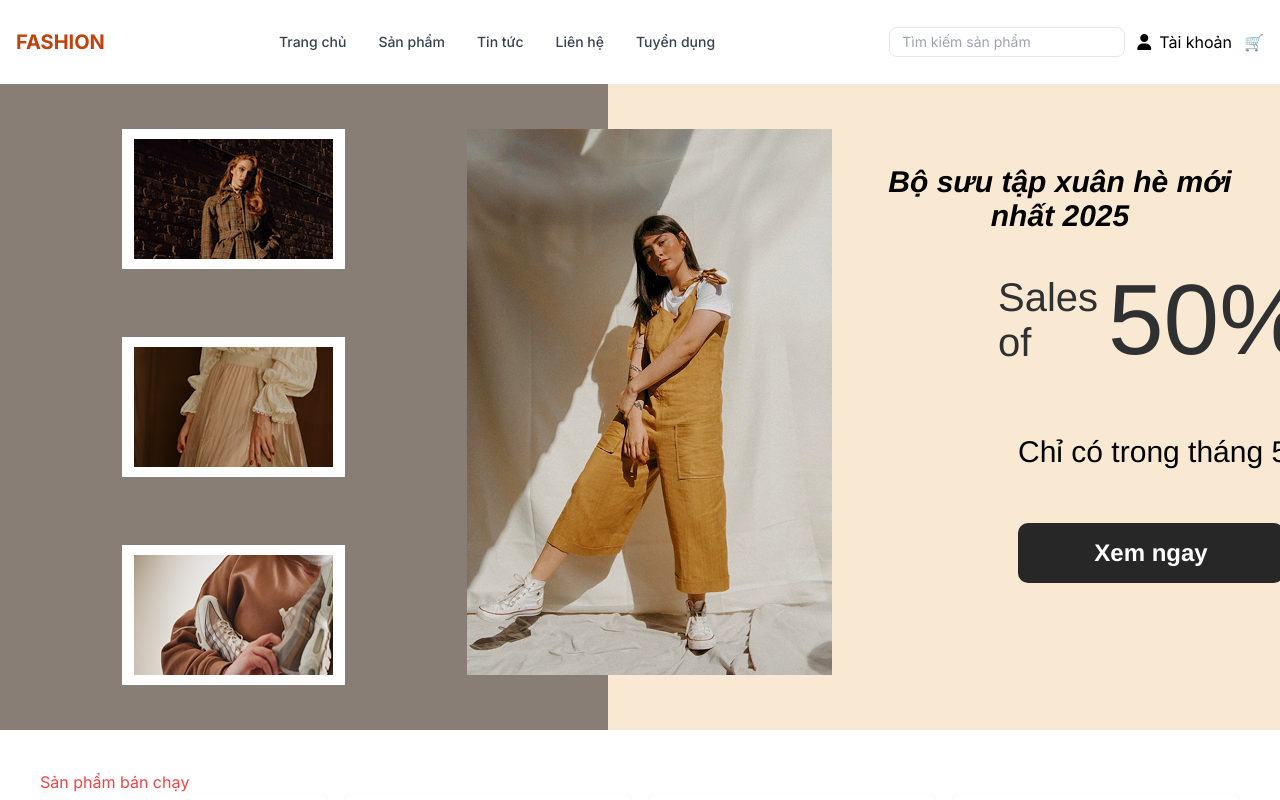
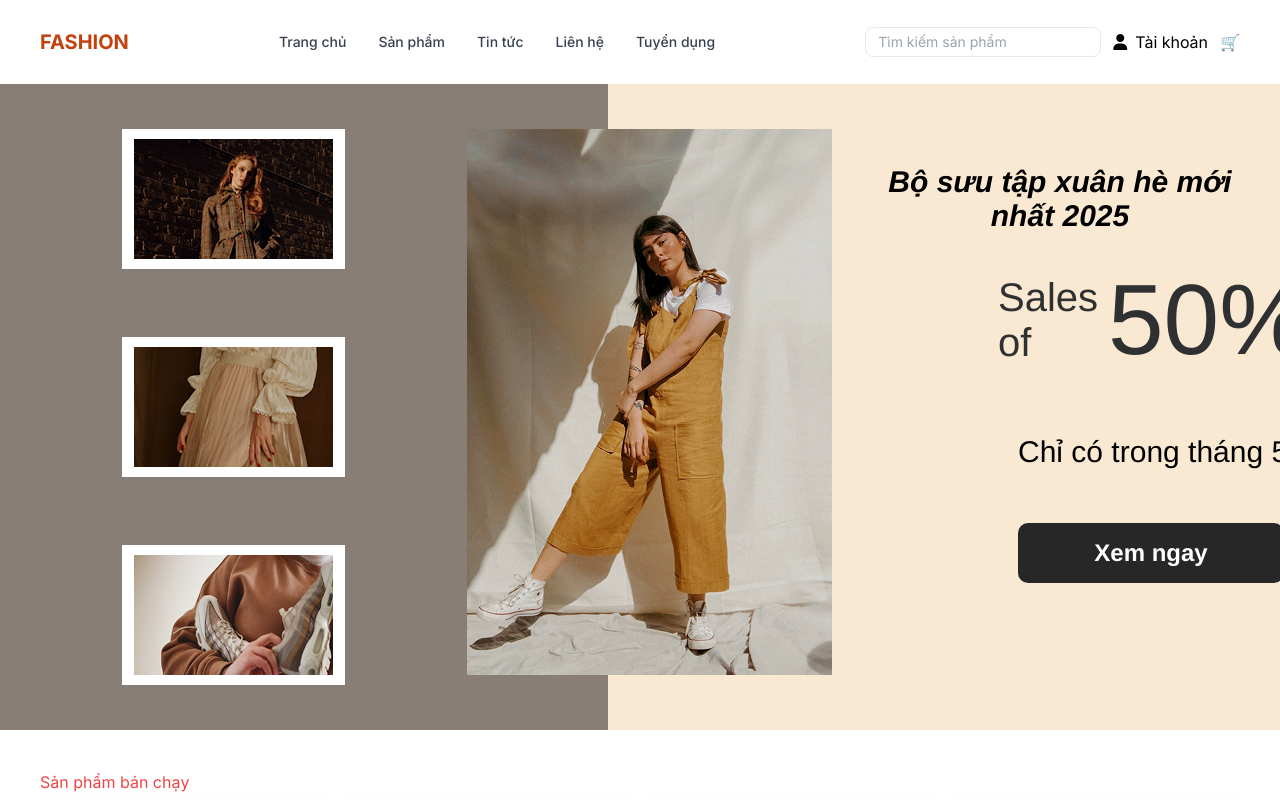
Before and after one commit to trunghieu16092003/figma, a website with bundled scripts: page src/index/index.html in a window 1280 px wide. Shown: the top 800 px of the page. Built offline with nearby package versions, Linux system fonts and the light colour scheme; files whose address does not match are found by name.

Commit message:
fix header

```diff
--- a/src/components/Header.js
+++ b/src/components/Header.js
@@ -1,8 +1,8 @@
 class Header extends HTMLElement {
   connectedCallback() {
     this.innerHTML = `
-      <header class="bg-white shadow-sm px-4 py-6 relative">
-        <div class="max-w-7xl mx-auto flex items-center justify-between relative md:gap-8">
+      <header class="bg-white shadow-sm px-10 py-6 relative">
+        <div class=" flex items-center justify-between relative md:gap-8">
 
           <button id="menu-toggle" class="md:hidden text-2xl text-gray-700 z-30">
             &#9776;
@@ -15,7 +15,7 @@ class Header extends HTMLElement {
           <nav id="main-nav"
             class="hidden fixed top-0 left-0 w-3/4 h-full bg-white px-4 flex-col space-y-4 text-sm text-gray-700 font-medium shadow-md z-30
                    md:static md:flex md:flex-row md:space-y-0 md:bg-transparent md:shadow-none md:w-auto md:h-auto md:items-center">
-            <a href="#" class="hover:text-orange-600 block md:inline-block px-4 py-2 hover:bg-yellow-300">Trang chủ</a>
+            <a href="./" class="hover:text-orange-600 block md:inline-block px-4 py-2 hover:bg-yellow-300">Trang chủ</a>
 
             <div class="relative group md:cursor-pointer">
               <a href="#" id="product-toggle" class="group-hover:text-orange-600 px-4 py-2 group-hover:bg-yellow-300 block md:inline-block md:ml-0">Sản phẩm</a>
```
Also changed, not shown: src/output.css.
